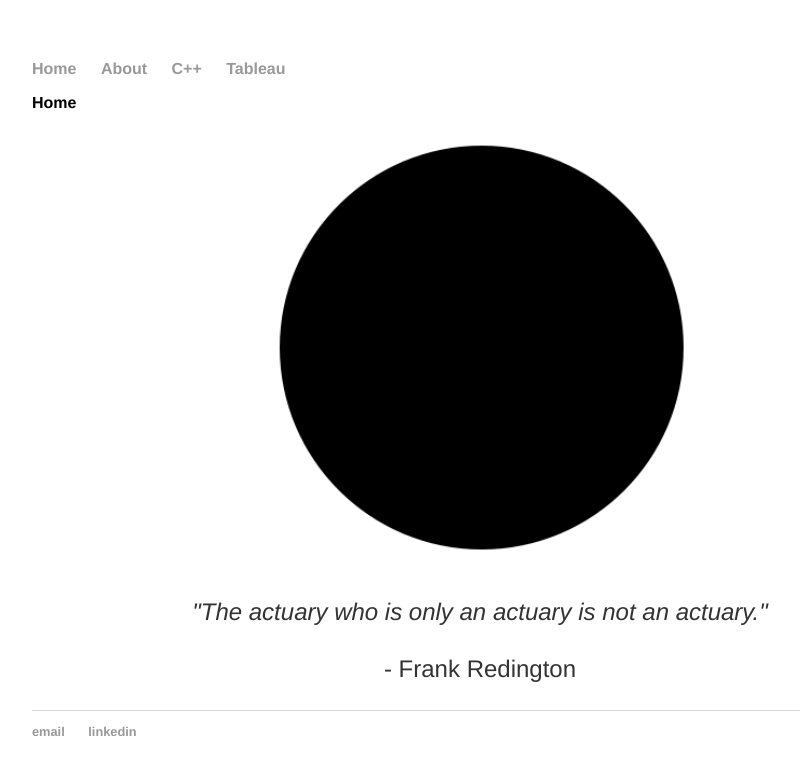
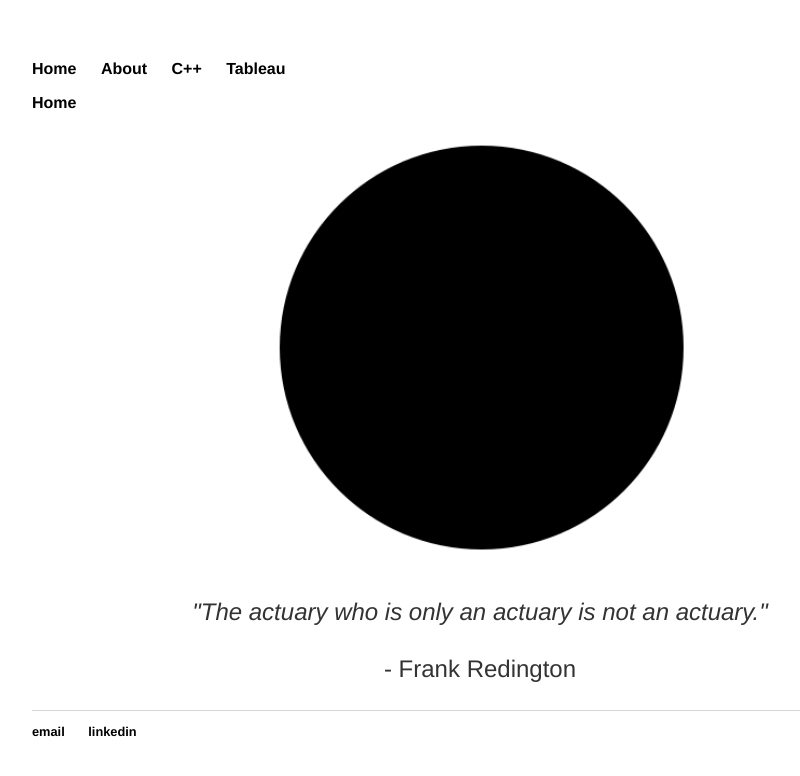
Before and after one commit to cchanzl/Lock-Screen, a Jekyll site: the page built from index.html, in a window 1280 px wide. Shown: the top 776 px of the page, without its empty margins (160-960 px from the left). Built offline with Jekyll 4.4.1, drawn with Linux system fonts in a browser that asks for light colours.

Commit message:
Update main.css

```diff
--- a/css/main.css
+++ b/css/main.css
@@ -17,7 +17,7 @@ nav ul li, footer ul li {
 
 a {
     text-decoration: none;
-    color: #999;
+    color: #000000;
 }
 
 a:hover {
```
